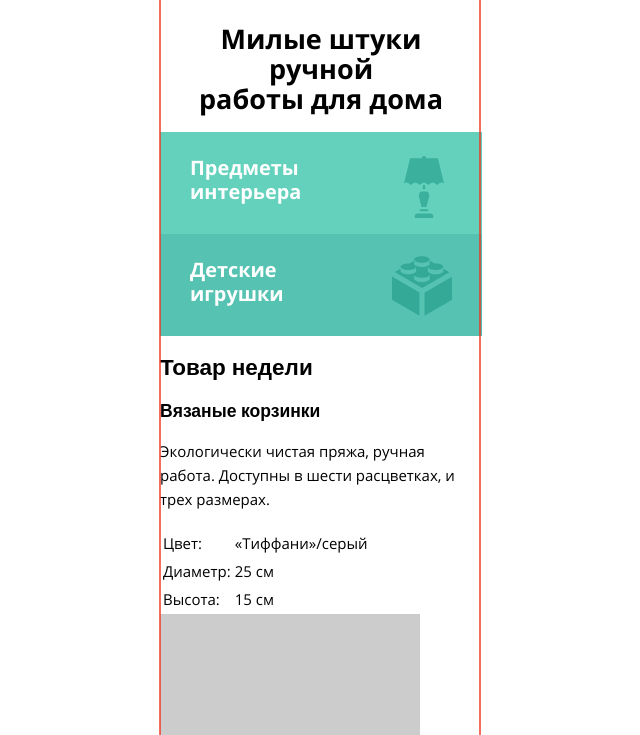
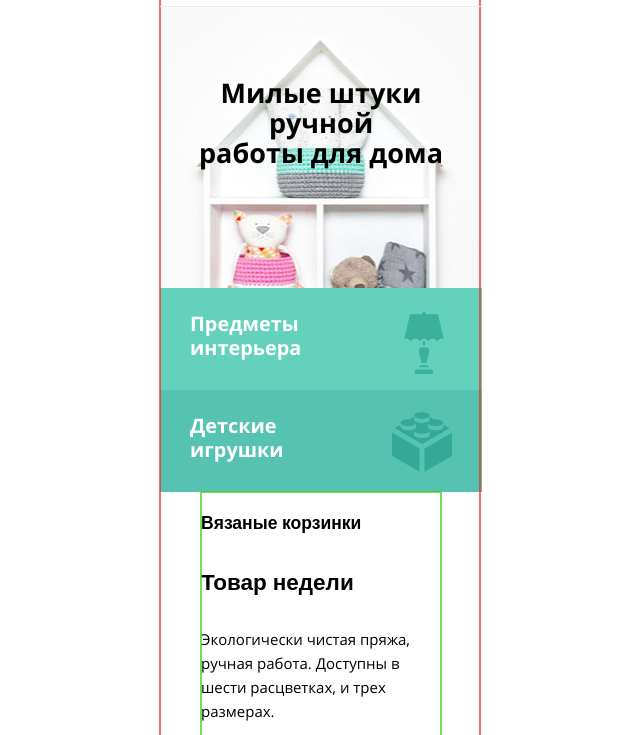
Before and after one commit to avedmigen/170610-mishka-20, a website: page source/index.html in a window 1280 px wide. Shown: the part 73-808 px from the top of the page, without its empty margins (320-960 px from the left). Drawn offline with nearby package versions, Linux system fonts and the light colour scheme; files that its build step writes are made by us from their sources; placeholder pictures from the web are drawn by us.

Commit message:
Стилизует тайтл с фоном на главной

```diff
--- a/source/index.html
+++ b/source/index.html
@@ -78,7 +78,8 @@
         </ul>
       </section>
       <section class="featured-item">
-        <h2 class="featured-title">Товар недели</h2>
+        <div class="wrapper">
+          <h2 class="featured-item__title">Товар недели</h2>
           <h3 class="featured-item__subtitle">Вязаные корзинки</h3>
           <p class="featured-item__desc">Экологически чистая пряжа, ручная работа. Доступны в шести расцветках, и трех размерах.</p>
           <table class="featured-item__chars chars">
@@ -98,8 +99,10 @@
           </table>
           <img class="featured-item__img" src="https://via.placeholder.com/260x315" alt="Вязаные корзинки" width="260" height="315">
           <a href="blank.html" class="featured-item__link button">Заказать</a>
+        </div>
       </section>
       <section class="about">
+        <div class="wrapper">
           <h2 class="about__title">Коротко о нас:</h2>
           <ul class="about__list">
             <li class="about__item">Экологически чистые материалы</li>
@@ -109,8 +112,10 @@
             <li class="about__item">Поддержка отечественного производителя</li>
             <li class="about__item">Поставляется в подарочной упаковке</li>
           </ul>
+        </div>
       </section>
       <section class="reviews">
+        <div class="wrapper">
           <h2 class="reviews-title">Отзывы</h2>
           <article class="review">
             <h3 class="visually-hidden">Отзыв Анастасии Красильниковой</h3>
@@ -128,6 +133,7 @@
               <span class="visually-hidden">Читать следующий отзыв</span></button>
           </div>
           <a href="blank.html" class="reviews__link button">Напишите нам</a>
+        </div>
       </section>
       <section class="contacts">
         <div class="wrapper">
--- a/source/less/blocks/categories.less
+++ b/source/less/blocks/categories.less
@@ -27,21 +27,21 @@
 }
 
 .categories__item:nth-child(odd) {
-  background-color: @category-green;
+  background-color: @color-aquamarine;
 }
 
 .categories__item:nth-child(odd):hover,
 .categories__item:nth-child(odd):focus {
-  background-color: @category-green-hover;
+  background-color: @color-aquamarine-hover;
 }
 
 .categories__item:nth-child(even) {
-  background-color: @category-dark-green;
+  background-color: @color-dark-green;
 }
 
 .categories__item:nth-child(even):hover,
 .categories__item:nth-child(even):focus {
-  background-color: @category-dark-green-hover;
+  background-color: @color-dark-green-hover;
 }
 
 .categories__title {
--- /dev/null
+++ b/source/less/blocks/featured-item.less
@@ -0,0 +1,9 @@
+.featured-item .wrapper {
+  display: flex;
+  flex-direction: column;
+  flex-wrap: wrap;
+}
+
+.featured-item__subtitle {
+  order: -1;
+}
--- /dev/null
+++ b/source/less/blocks/hero.less
@@ -0,0 +1,10 @@
+.hero {
+  display: block;
+  margin: 0;
+  padding-top: 72px;
+  padding-bottom: 120px;
+  background-color: @color-light-grey;
+  background-image: url("@{img-path}/hero-mobile@1x.jpg");
+  background-repeat: no-repeat;
+  background-position: center -18px;
+}
--- a/source/less/blocks/page-header.less
+++ b/source/less/blocks/page-header.less
@@ -1,6 +1,7 @@
 .page-header {
   position: relative;
   padding-top: 22px;
+  box-shadow: 0 1px 0 @shadow-grey, inset 0 1px 0 @shadow-grey;
 }
 
 .page-header__logo {
--- a/source/less/style.less
+++ b/source/less/style.less
@@ -8,9 +8,9 @@
 @import "blocks/toggle.less";
 @import "blocks/site-list.less";
 @import "blocks/categories.less";
-@import "blocks/page-main.less";
 @import "blocks/title.less";
-
+@import "blocks/hero.less";
+@import "blocks/featured-item.less";
 
 /* Локальные шрифты */
 @font-face {
--- a/source/less/variables.less
+++ b/source/less/variables.less
@@ -1,12 +1,12 @@
 /* Цвета */
 @color-white: white;
 @color-black: black;
-@shadow-grey: #ececec;
-@color-aquamarine: #63d1bb;
-@category-green: #63D1BB;
-@category-green-hover: #59D5BC;
-@category-dark-green: #56C3B2;
-@category-dark-green-hover: #46C1AE;
+@shadow-grey: #ECECEC;
+@color-light-grey: #F1F1F1;
+@color-aquamarine: #63D1BB;
+@color-aquamarine-hover: #59D5BC;
+@color-dark-green: #56C3B2;
+@color-dark-green-hover: #46C1AE;
 @category-icon-green: #149080;
 
 /* Поведение */
```
Also changed, not shown: source/less/blocks/page-main.less (deleted). Lines whose indentation alone changed are shown as unchanged.
